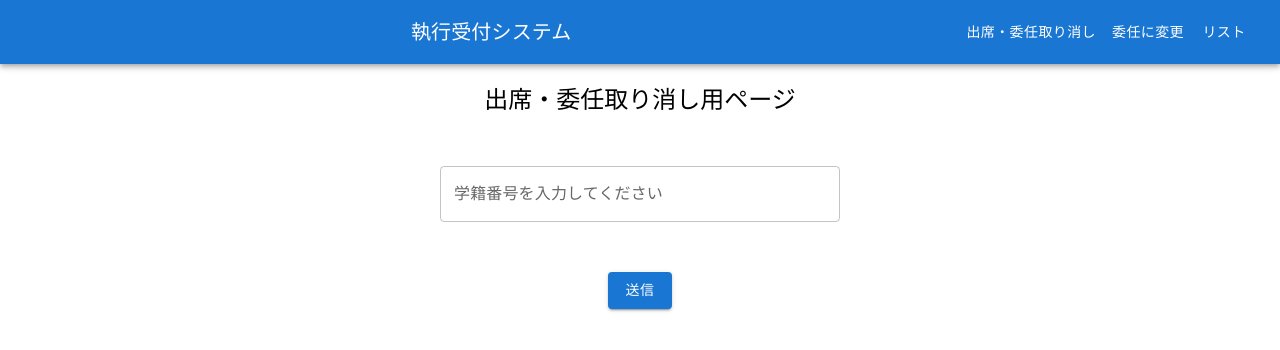
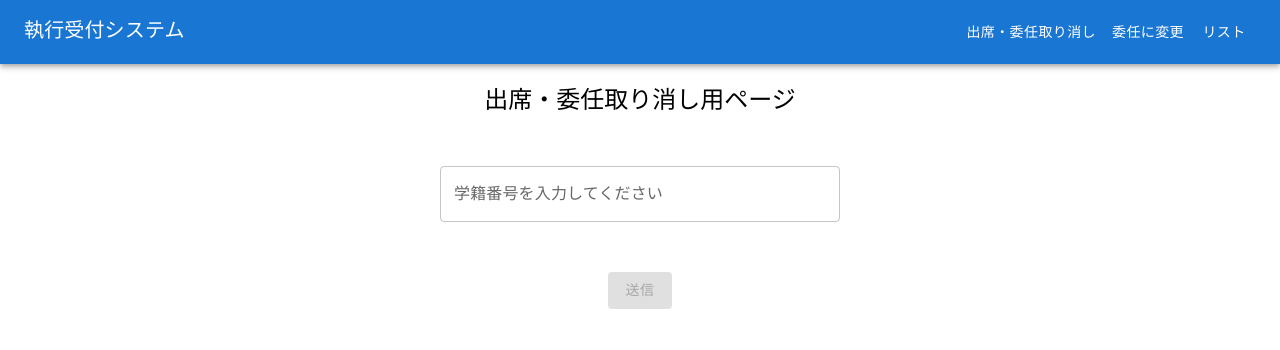
Before and after one commit to leoleft0718/shikkou_system_practice, a React (Create React App) app in the folder shikkou_system/: page / in a window 1280 px wide. Shown: the top 350 px of the page. Built offline with nearby package versions, Linux system fonts and the light colour scheme.

Commit message:
AppBar 改善

```diff
--- a/shikkou_system/src/Home.js
+++ b/shikkou_system/src/Home.js
@@ -7,7 +7,11 @@ const Home = () => {
 
     const handleClick = (e) => {
         e.preventDefault();
-        window.alert(stuNum);
+        if (stuNum.length === 7) {
+            window.alert(`学籍番号: ${stuNum}`);
+        } else {
+            window.alert("学籍番号は7桁の半角数字で入力してください。");
+        }
     }
 
     const handleInputChange = (e) => {
@@ -49,7 +53,13 @@ const Home = () => {
                     alignItems: 'center',
                     mt: "50px",
                 }}>
-                    <Button variant="contained" onClick={handleClick}>送信</Button>
+                    <Button
+                        variant="contained"
+                        onClick={handleClick}
+                        disabled={stuNum.length !== 7}
+                    >
+                        送信
+                    </Button>
                 </Box>
             </Box>
         </>
--- a/shikkou_system/src/components/AppBar.jsx
+++ b/shikkou_system/src/components/AppBar.jsx
@@ -4,21 +4,23 @@ import AppBar from '@mui/material/AppBar';
 import Toolbar from '@mui/material/Toolbar';
 import Typography from '@mui/material/Typography';
 import Button from '@mui/material/Button';
-import IconButton from '@mui/material/IconButton';
-import MenuIcon from '@mui/icons-material/Menu';
+import { Box } from '@mui/material';
 import { Link } from 'react-router-dom';
 
 function MyAppBar() {
   return (
     <AppBar position="static">
       <Toolbar>
-        <Typography variant="h6" sx={{ flexGrow: 1 }}>
-          執行受付システム
-        </Typography>
-        <Button color="inherit" component={Link} to="/">出席・委任取り消し</Button>
-        <Button color="inherit" component={Link} to="/about">委任に変更</Button>
-        <Button color="inherit" component={Link} to="/list">リスト</Button>
-
+        <Box sx={{ flexGrow: 1, display: 'flex', justifyContent: 'space-between' }}>
+          <Typography variant="h6">
+            執行受付システム
+          </Typography>
+          <Box>
+            <Button color="inherit" component={Link} to="/">出席・委任取り消し</Button>
+            <Button color="inherit" component={Link} to="/about">委任に変更</Button>
+            <Button color="inherit" component={Link} to="/list">リスト</Button>
+          </Box>
+        </Box>
       </Toolbar>
     </AppBar>
   );
```
